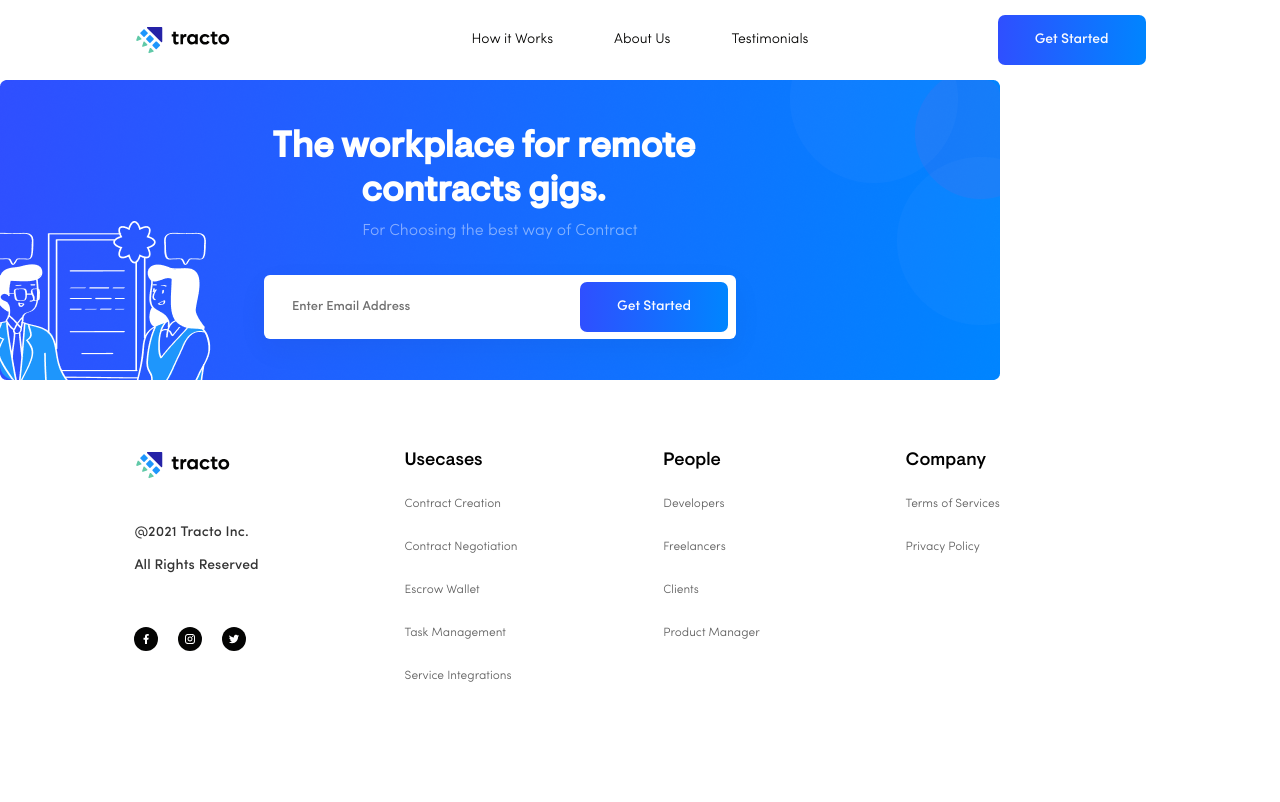
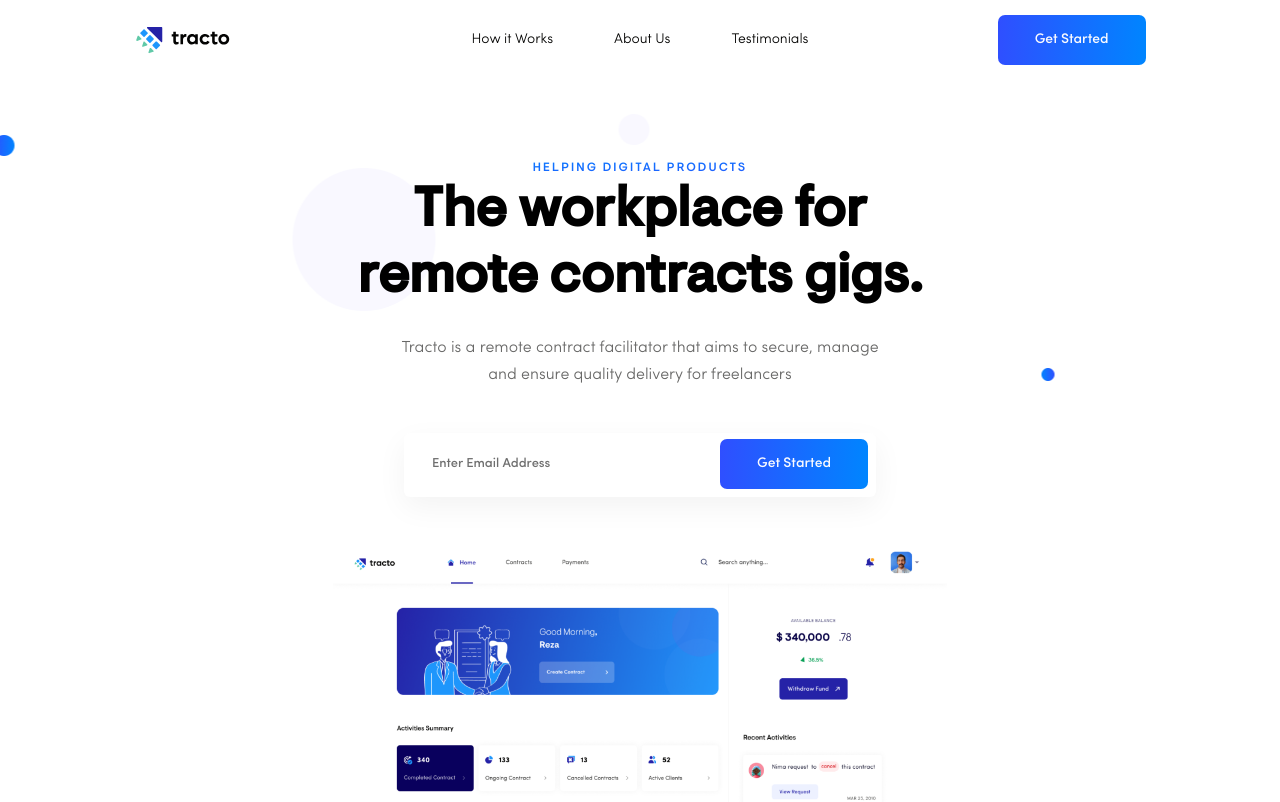
Before and after one commit to nima-z/tracto, a React (Create React App) app: page / in a window 1280 px wide. Shown: the top 802 px of the page. Built offline with nearby package versions, Linux system fonts and the light colour scheme.

Commit message:
promotion section on homepage

```diff
--- a/src/components/promotion/Promotion.module.css
+++ b/src/components/promotion/Promotion.module.css
@@ -5,6 +5,7 @@
     display: flex;
     justify-content: center;
     border-radius: 7px;
+    margin: 0 auto;
 
 }
 
--- /dev/null
+++ b/src/components/sections/promotion/PromotionSection.js
@@ -0,0 +1,9 @@
+import Promotion from "../../promotion/Promotion";
+
+export default function PromotionSection({ marginTop, marginBottom }) {
+  return (
+    <div style={{ marginTop, marginBottom }}>
+      <Promotion />
+    </div>
+  );
+}
--- a/src/components/sections/section-5/Section5.module.css
+++ b/src/components/sections/section-5/Section5.module.css
@@ -1,5 +1,6 @@
 .container {
     margin: 115px 0;
+    margin-bottom: 152px;
 }
 
 .header {
--- a/src/pages/AboutUs.js
+++ b/src/pages/AboutUs.js
@@ -2,6 +2,7 @@ import React, { Fragment } from "react";
 import About1 from "../components/sections/about-1/About1";
 import About2 from "../components/sections/about-2/About2";
 import About3 from "../components/sections/about-3/About3";
+import PromotionSection from "../components/sections/promotion/PromotionSection";
 
 export default function AboutUs() {
   return (
@@ -9,6 +10,7 @@ export default function AboutUs() {
       <About1 />
       <About2 />
       <About3 />
+      <PromotionSection marginBottom={181} />
     </Fragment>
   );
 }
--- a/src/pages/HomePage.js
+++ b/src/pages/HomePage.js
@@ -5,7 +5,7 @@ import Section2 from "../components/sections/section-2/Section2";
 import Section3 from "../components/sections/section-3/Section3";
 import Section5 from "../components/sections/section-5/Section5";
 import Section4 from "../components/sections/section-4/Section4";
-import Promotion from "../components/promotion/Promotion";
+import PromotionSection from "../components/sections/promotion/PromotionSection";
 
 export default function HomePage() {
   const location = useLocation();
@@ -17,12 +17,12 @@ export default function HomePage() {
   }, [location]);
   return (
     <Fragment>
-      {/* <Section1 />
+      <Section1 />
       <Section2 />
       <Section3 />
       <Section4 />
-      <Section5 /> */}
-      <Promotion />
+      <Section5 />
+      <PromotionSection marginBottom={181} />
     </Fragment>
   );
 }
```
